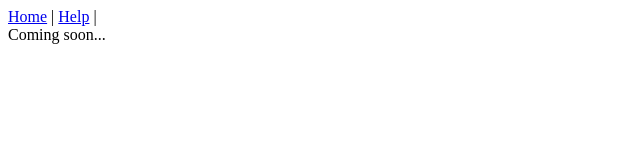
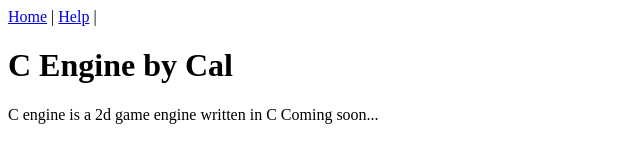
Before and after one commit to callenflynn/C-Engine, a plain HTML site: page index.html in a window 1280 px wide. Shown: the whole page, without its empty margins (0-640 px from the left). Drawn offline with Linux system fonts and the light colour scheme.

Commit message:
Update index.html

```diff
--- a/index.html
+++ b/index.html
@@ -5,9 +5,11 @@
 		  <a href="index.html">Home</a> |
 	      <a href="help.html">Help</a> |
 		</nav>
-		<title>C Engine by Cal</title>
+		<title>C Engine</title>
 	</head>
+	<h1>C Engine by Cal</h1>
 	<body>
+		C engine is a 2d game engine written in C
 		Coming soon...
 	</body>
 </html>
```
